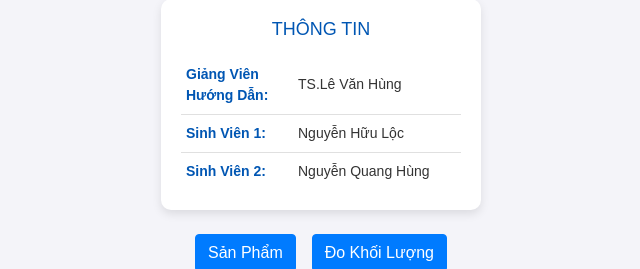
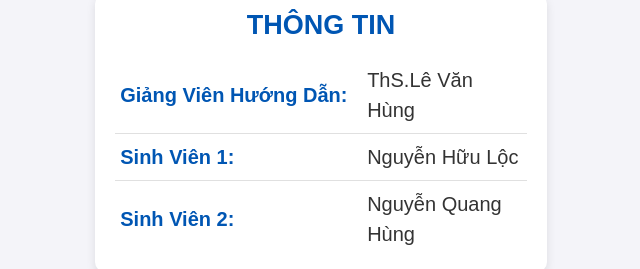
Before and after one commit to MinhQuang1310/QUANLYKHO, a Flask app: page / in a window 1280 px wide. Shown: the part 119-388 px from the top of the page, without its empty margins (324-964 px from the left). Run offline with Flask 3, Linux system fonts and the light colour scheme; some libraries are stand-ins or nearby versions.

Commit message:
adjustive info-box index.html

```diff
--- a/app.py
+++ b/app.py
@@ -267,9 +267,9 @@ def export_invoice():
         return jsonify({"error": str(e)}), 500
 
 
-# if __name__ == '__main__':
-#     app.run(debug=True, port=5001, use_reloader=False)
+if __name__ == '__main__':
+    app.run(debug=True, port=5001, use_reloader=False)
 
 
 # Chạy ứng dụng trên Vercel
-app = app
+# app = app
--- a/templates/index.html
+++ b/templates/index.html
@@ -38,18 +38,19 @@
         }
         .info-box {
             position: relative;
-            margin: 20px auto;
-            padding: 20px;
-            width: 320px; /* Nhỏ gọn, cân đối */
+            margin: 15px auto;
+            padding: 15px 20px;
+            width: 35%; /* Nhỏ gọn, cân đối */
             background-color: #ffffff;
             border-radius: 10px;
             box-shadow: 0px 4px 10px rgba(0, 0, 0, 0.1); /* Hiệu ứng bóng cho hộp */
         }
         .info-box h2 {
             margin: 0 0 15px 0;
-            font-size: 18px;
+            font-size: 27px;
             color: #0056b3;
             text-align: center; /* Căn giữa tiêu đề */
+            font-weight: bolder;
             text-transform: uppercase;
         }
         .info-box table {
@@ -58,12 +59,12 @@
         }
         .info-box table td {
             padding: 8px 5px;
-            font-size: 14px;
+            font-size: 20px;
             color: #333333;
         }
         .info-box table td:first-child {
             font-weight: bold;
-            width: 40%; /* Chiều rộng cân đối hơn */
+            width: 60%; /* Chiều rộng cân đối hơn */
             color: #0056b3; /* Màu chữ nhấn mạnh */
         }
         .info-box table tr {
@@ -154,7 +155,7 @@
         <table>
             <tr>
                 <td>Giảng Viên Hướng Dẫn:</td>
-                <td>TS.Lê Văn Hùng</td>
+                <td>ThS.Lê Văn Hùng</td>
             </tr>
             <tr>
                 <td>Sinh Viên 1:</td>
```
